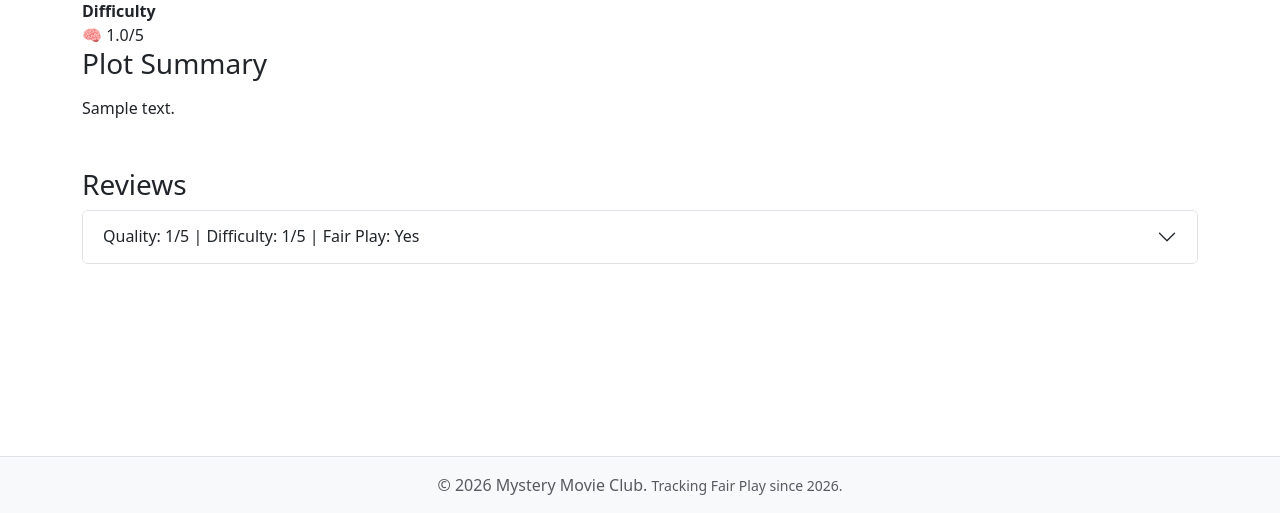
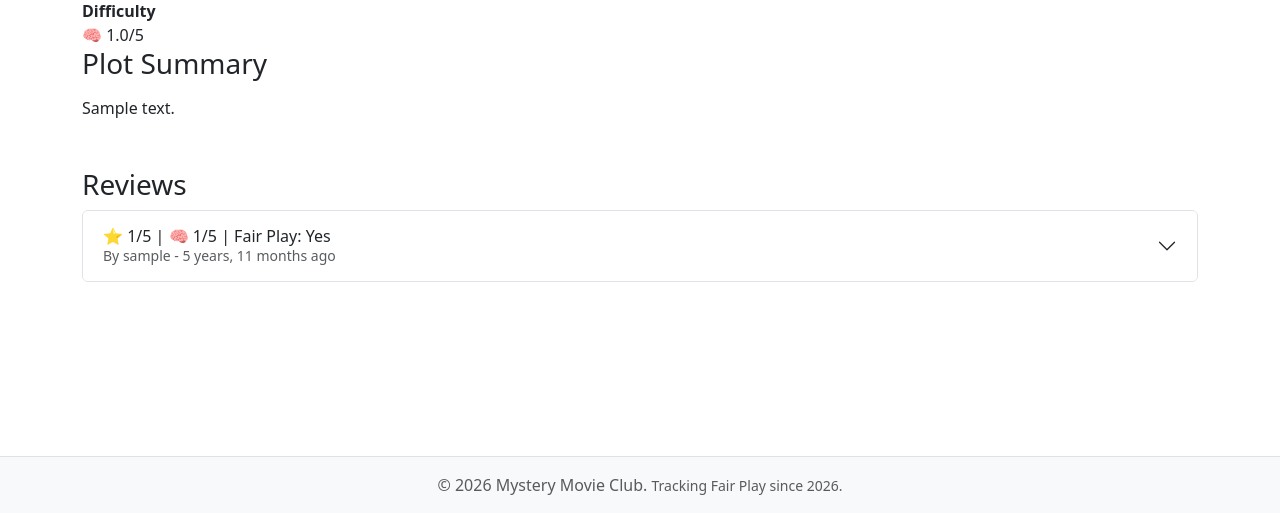
Before and after one commit to j01101111sh/MysteryMovieClub, a Django app: a page that uses movies/templates/movies/mystery_detail.html in a window 1280 px wide. Shown: the part 287-800 px from the top of the page. Run offline with Django 5.2, Linux system fonts and the light colour scheme; tables that the repository leaves empty hold one stand-in row (values such as "Sample post").

Commit message:
Implemented emoji

```diff
--- a/movies/templates/movies/mystery_detail.html
+++ b/movies/templates/movies/mystery_detail.html
@@ -64,17 +64,17 @@
                                         data-bs-target="#collapse{{ review.id }}"
                                         aria-expanded="false"
                                         aria-controls="collapse{{ review.id }}">
-                                    Quality: {{ review.quality }}/5 | Difficulty: {{ review.difficulty }}/5 | Fair Play: {{ review.is_fair_play|yesno:"Yes,No" }}
+                                    <div class="w-100 pe-3">
+                                        <div>⭐ {{ review.quality }}/5 | 🧠 {{ review.difficulty }}/5 | Fair Play: {{ review.is_fair_play|yesno:"Yes,No" }}</div>
+                                        <small class="text-muted">By {{ review.user.username }} - {{ review.created_at|timesince }} ago</small>
+                                    </div>
                                 </button>
                             </h2>
                             <div id="collapse{{ review.id }}"
                                  class="accordion-collapse collapse"
                                  aria-labelledby="heading{{ review.id }}"
                                  data-bs-parent="#reviewsAccordion">
-                                <div class="accordion-body">
-                                    <p class="mb-1">{{ review.comment }}</p>
-                                    <small class="text-muted">By {{ review.user.username }} - {{ review.created_at|timesince }} ago</small>
-                                </div>
+                                <div class="accordion-body">{{ review.comment|linebreaks }}</div>
                             </div>
                         </div>
                     {% endfor %}
```
